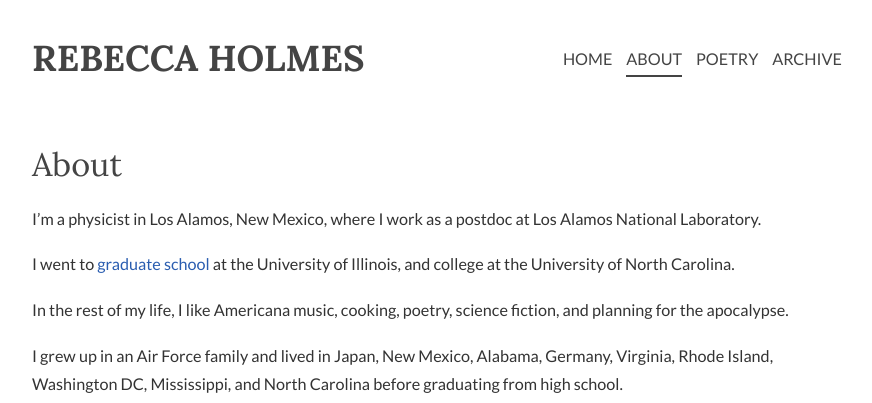
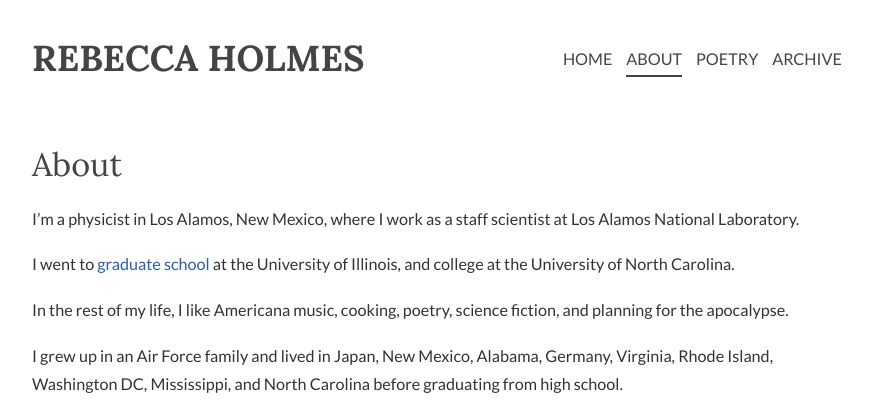
Before and after one commit to piscisvolans/piscisvolans.github.io, a Jekyll site: the page built from about.md, in a window 1280 px wide. Shown: the top 403 px of the page, without its empty margins (194-1066 px from the left). Built offline with Jekyll 4.4.1, drawn with Linux system fonts in a browser that asks for light colours; nearby versions of some CDN libraries; some web fonts are replaced; comment, search, counter and statistics services are not loaded.

Commit message:
Update about.md

```diff
--- a/about.md
+++ b/about.md
@@ -3,7 +3,7 @@ layout: page
 title: "About"
 ---
 
-I'm a physicist in Los Alamos, New Mexico, where I work as a postdoc at Los Alamos National Laboratory.
+I'm a physicist in Los Alamos, New Mexico, where I work as a staff scientist at Los Alamos National Laboratory.
 
 I went to [graduate school](http://research.physics.illinois.edu/QI/Photonics/) at the University of Illinois, and college at the University of North Carolina.
 
```
